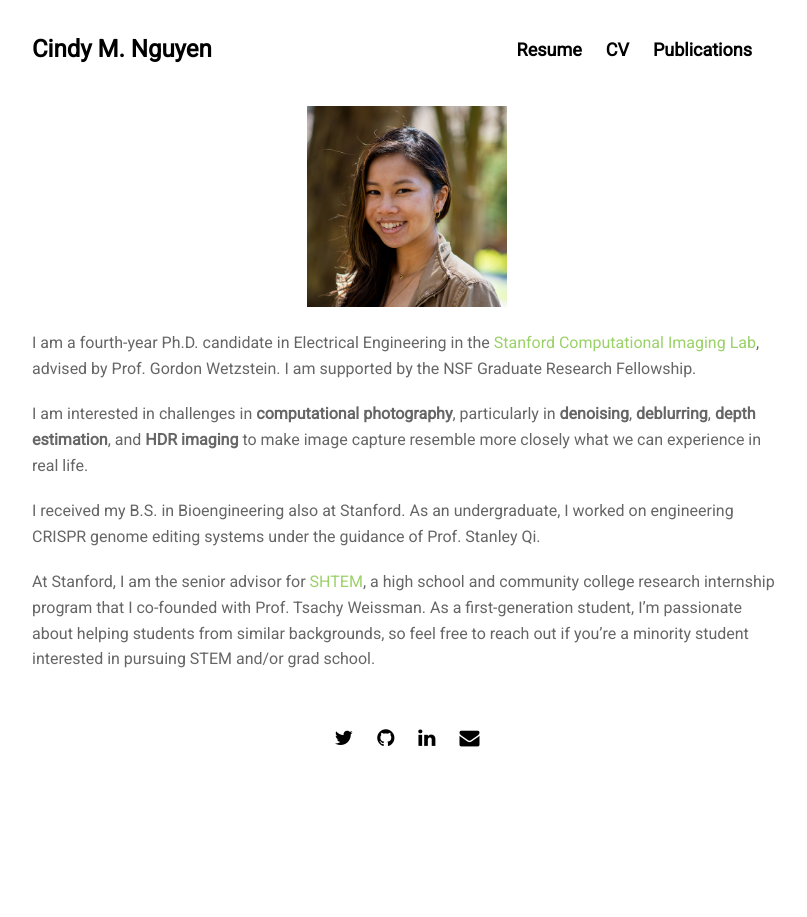
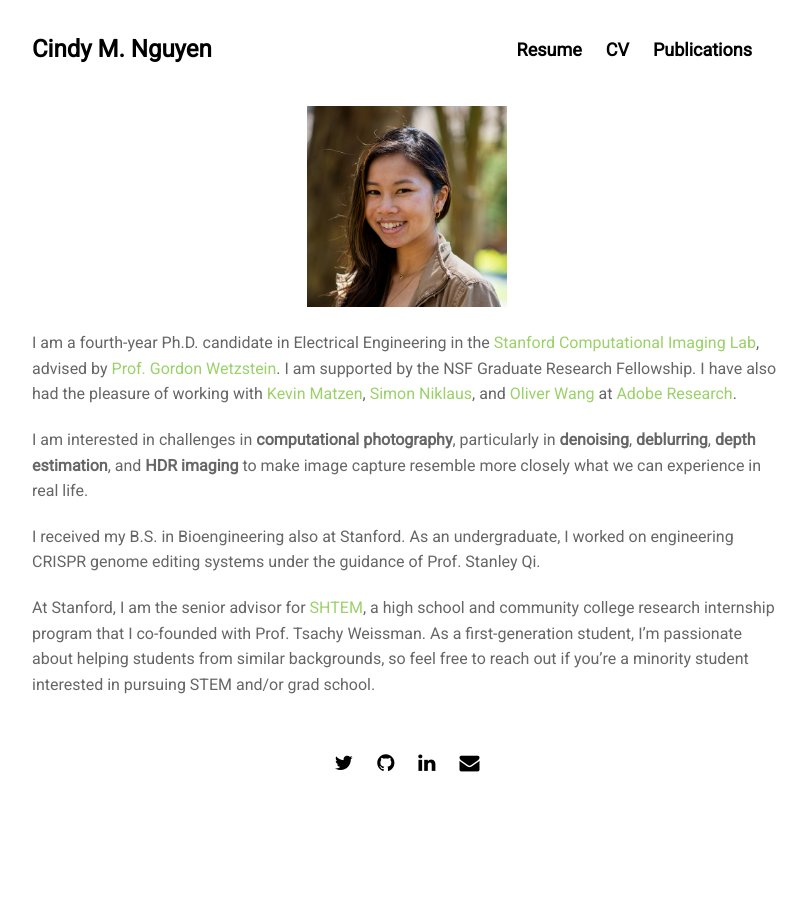
Before and after one commit to ccnguyen/ccnguyen.github.io, a Jekyll site: the page built from index.md, in a window 1280 px wide. Shown: the whole page, without its empty margins (233-1040 px from the left). Built offline with Jekyll 4.4.1, drawn with Linux system fonts in a browser that asks for light colours; nearby versions of some CDN libraries.

Commit message:
add more stuff

```diff
--- a/index.md
+++ b/index.md
@@ -5,7 +5,7 @@ title: Home
 ![](assets/img/headshot.png)
 
 I am a fourth-year Ph.D. candidate in Electrical Engineering in the [Stanford Computational Imaging Lab](https://www.computationalimaging.org/),
-advised by Prof. Gordon Wetzstein. I am supported by the NSF Graduate Research Fellowship.
+advised by [Prof. Gordon Wetzstein](https://stanford.edu/~gordonwz/). I am supported by the NSF Graduate Research Fellowship. I have also had the pleasure of working with [Kevin Matzen](http://kmatzen.com/), [Simon Niklaus](https://sniklaus.com/welcome), and [Oliver Wang](http://www.oliverwang.info/) at [Adobe Research](https://research.adobe.com/).
 
 I am interested in challenges in **computational photography**, particularly in **denoising**, **deblurring**, **depth estimation**, and **HDR imaging** to make image capture resemble more closely what we can experience in real life.
 
```
